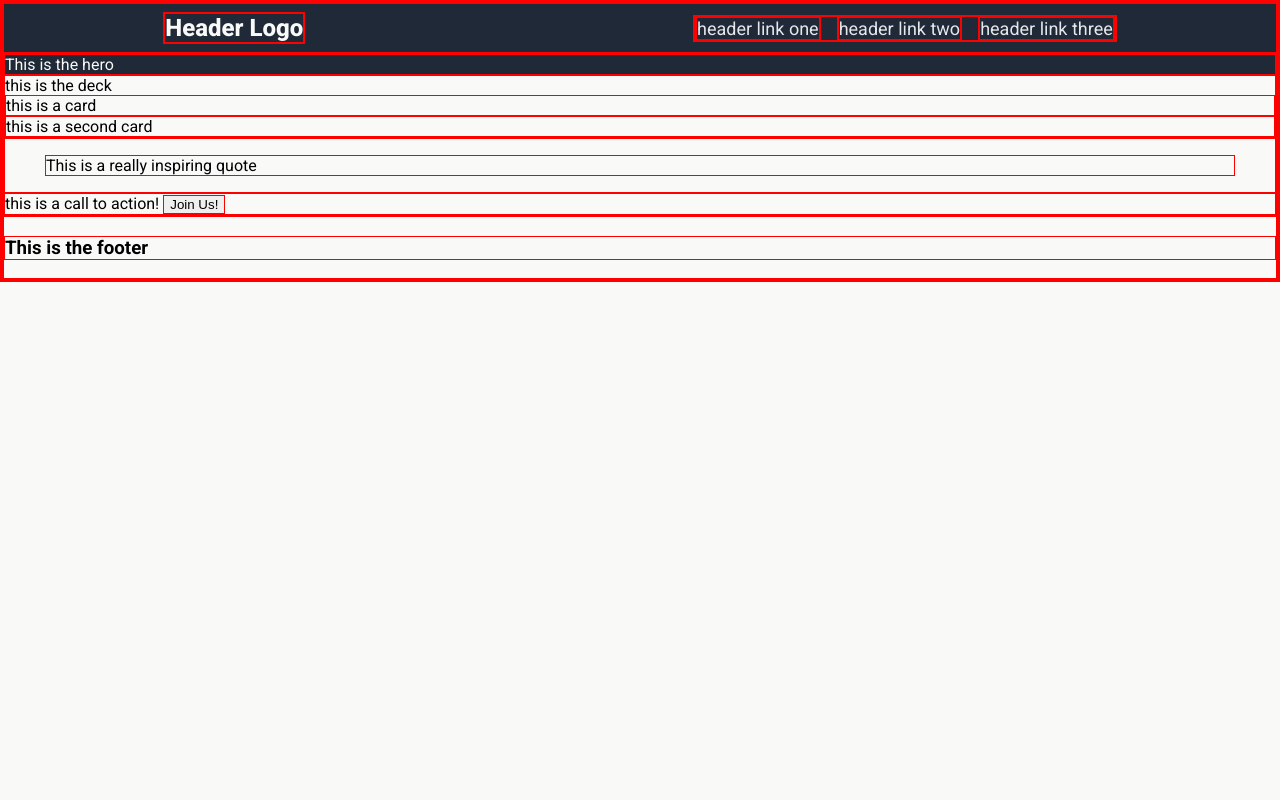
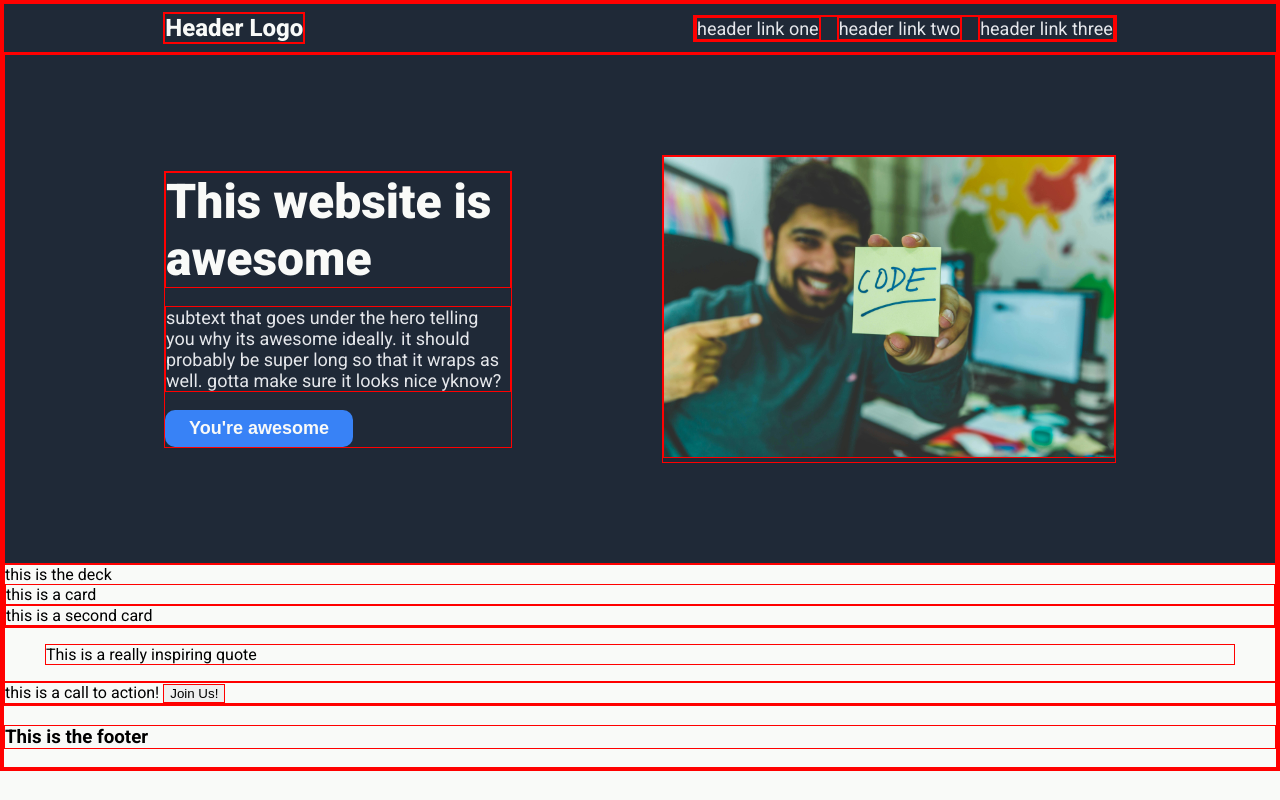
Before and after one commit to mzkahane/odin-landing, a plain HTML site: page index.html in a window 1280 px wide. Drawn offline with Linux system fonts and the light colour scheme.

Commit message:
Add CSS to Hero

```diff
--- a/index.html
+++ b/index.html
@@ -22,9 +22,17 @@
                     </ul>
                 </div>
             </div>
+
             <div class="content">
                 <div class="hero">
-                    This is the hero
+                    <div class="hero-left">
+                        <h1>This website is awesome</h1>
+                        <p>subtext that goes under the hero telling you why its awesome ideally. it should probably be super long so that it wraps as well. gotta make sure it looks nice yknow?</p>
+                        <button>You're awesome</button>
+                    </div>
+                    <div class="hero-right">
+                        <img src="images/Code!.jpg" alt="A man holding a note that says 'CODE'" height="3648" width="5472">
+                    </div>
                 </div>
                 <div class="deck">
                     this is the deck
--- a/styles.css
+++ b/styles.css
@@ -15,12 +15,12 @@ body {
     display: flex;
     background: #1F2937;
     color: #F9FAF8;
+    align-items: center;
 }
 
 .header {
-    align-items: center;
     justify-content: space-between;
-    padding: 8px 12.5%
+    padding: 8px 12.5%;
 }
 
 .logo {
@@ -28,10 +28,17 @@ body {
     font-weight: 800;
 }
 
-a {
+a,
+.hero-left p {
+    flex-wrap: wrap;
     text-decoration: none;
     color: #E5E7EB;
     font-size: 18px;
+}
+
+.hero-left {
+    margin-right: 150px;
+
 }
 
 ul {
@@ -41,3 +48,31 @@ ul {
     gap: 16px;
     list-style-type: none;
 }
+
+.hero {
+    justify-content: space-between;
+    padding: 100px 12.5%;
+}
+
+.hero-left h1 {
+    margin: 0px;
+    flex-wrap: wrap;
+    font-size: 48px;
+    color: #F9FAF8;
+    font-weight: 900;
+}
+
+.hero button {
+    color: #F9FAF8;
+    background-color: #3882F6;
+    font-size: 18px;
+    font-weight: 700;
+    border-radius: 10px;
+    border-width: 0px;
+    padding: 8px 24px;
+}
+
+img {
+    width: 450px;
+    height: 300px;
+}
```
Also changed, not shown: images/Code!.jpg (added).
